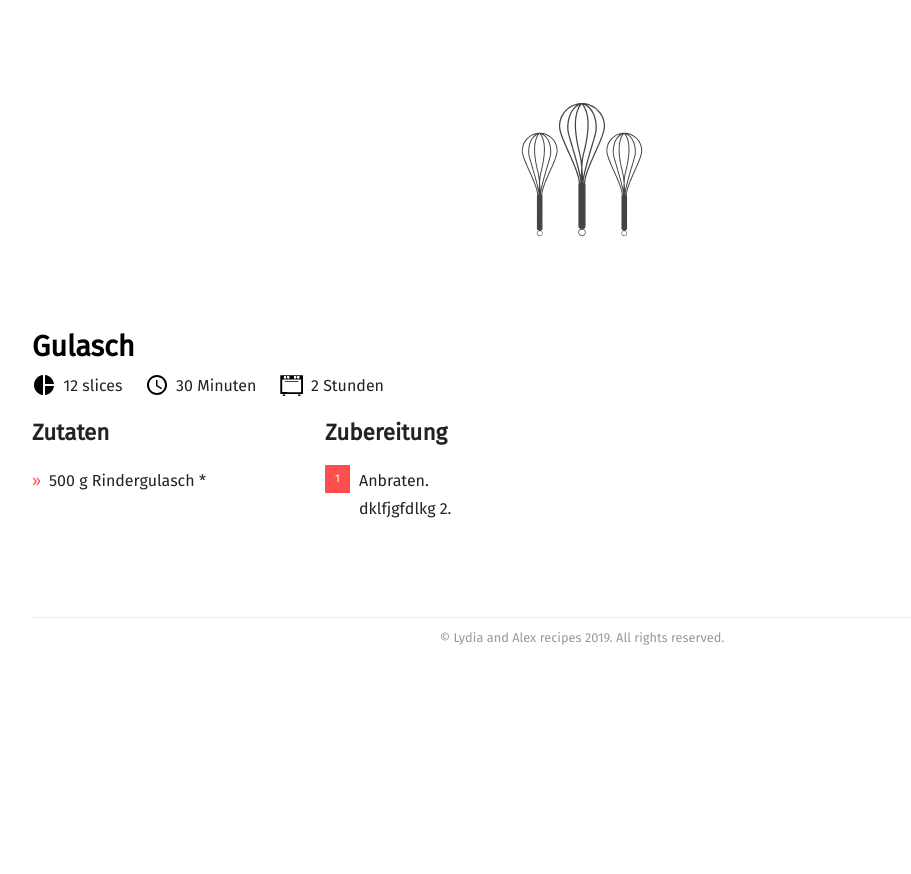
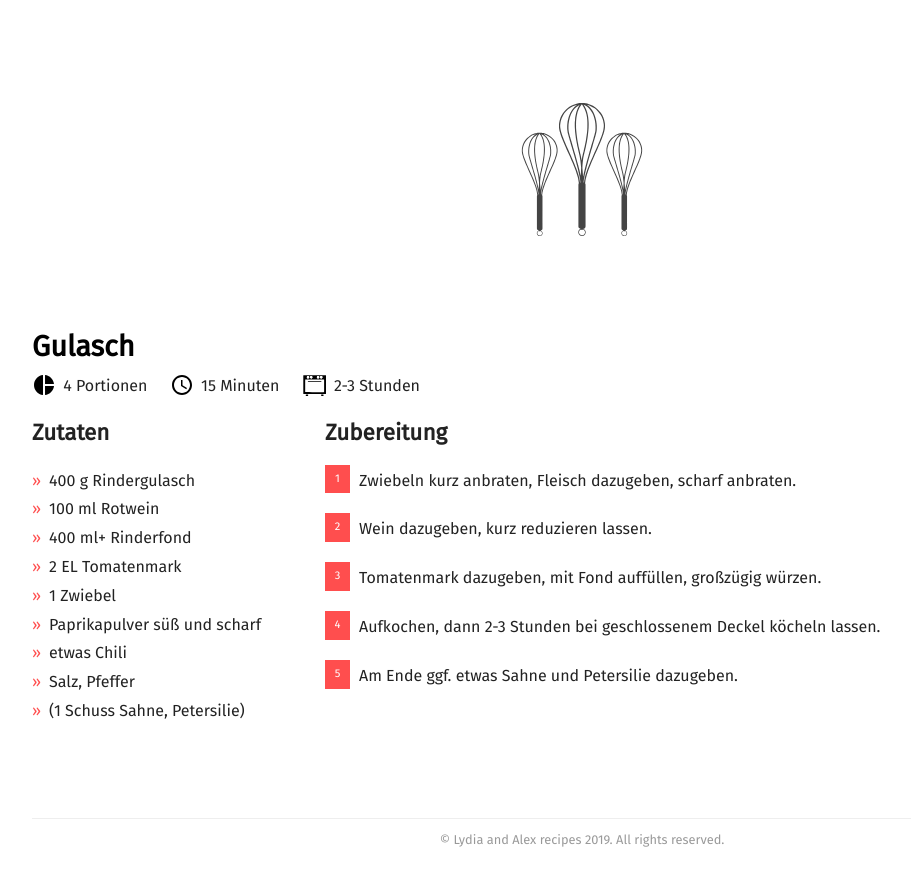
Before and after one commit to cygairko/recipes, a Jekyll site: the page built from _posts/2019-01-29-gulasch.md, in a window 1280 px wide. Shown: the part 100-974 px from the top of the page, without its empty margins (58-969 px from the left). Built offline with Jekyll 4.4.1, drawn with Linux system fonts in a browser that asks for light colours; nearby versions of some CDN libraries; some web fonts are replaced; before the commit the page ends 900 px from its top, so only the background shows below that.

Commit message:
finished Gulasch

```diff
--- a/_posts/2019-01-29-gulasch.md
+++ b/_posts/2019-01-29-gulasch.md
@@ -6,15 +6,24 @@ categories:
   - Hauptgerichte
 featured_image:
 recipe:
-  servings: 12 slices
-  prep: 30 Minuten
-  cook: 2 Stunden
+  servings: 4 Portionen
+  prep: 15 Minuten
+  cook: 2-3 Stunden
   temp:
   ingredients_markdown: |-
-    * 500 g Rindergulasch
-    *
+    * 400 g Rindergulasch
+    * 100 ml Rotwein
+    * 400 ml+ Rinderfond
+    * 2 EL Tomatenmark
+    * 1 Zwiebel
+    * Paprikapulver süß und scharf
+    * etwas Chili
+    * Salz, Pfeffer
+    * (1 Schuss Sahne, Petersilie)
   directions_markdown: |-
-    1. Anbraten.\
-    dklfjgfdlkg
-    2.
+    1. Zwiebeln kurz anbraten, Fleisch dazugeben, scharf anbraten.
+    2. Wein dazugeben, kurz reduzieren lassen.
+    3. Tomatenmark dazugeben, mit Fond auffüllen, großzügig würzen.
+    4. Aufkochen, dann 2-3 Stunden bei geschlossenem Deckel köcheln lassen.
+    5. Am Ende ggf. etwas Sahne und Petersilie dazugeben.
 ---
```
